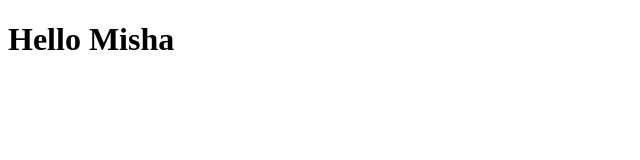
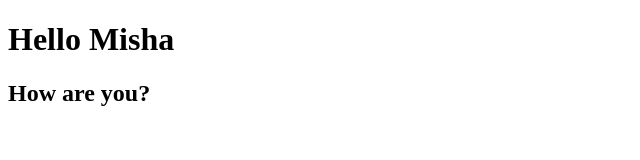
Before and after one commit to msslipchenko/khai-node-js-course, a plain HTML site: page index.html in a window 1280 px wide. Shown: the whole page, without its empty margins (0-640 px from the left). Drawn offline with Linux system fonts and the light colour scheme.

Commit message:
some commit

```diff
--- a/index.html
+++ b/index.html
@@ -2,9 +2,10 @@
 <html lang="en">
 <head>
     <meta charset="UTF-8">
-    <title>Title</title>
+    <title>Misha Node js</title>
 </head>
 <body>
     <h1>Hello Misha</h1>
+    <h2>How are you?</h2>
 </body>
 </html>
```
Also changed, not shown: 1 other file.
